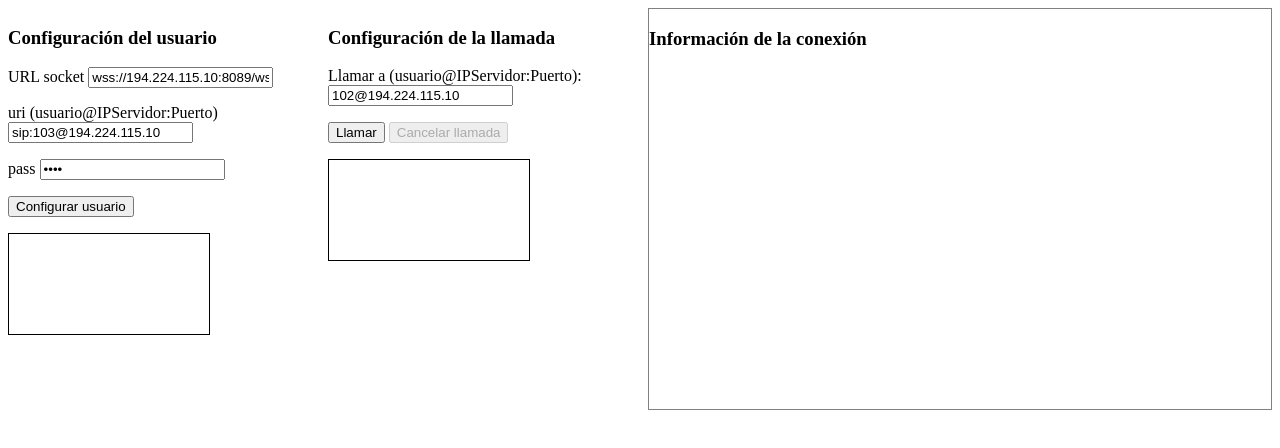
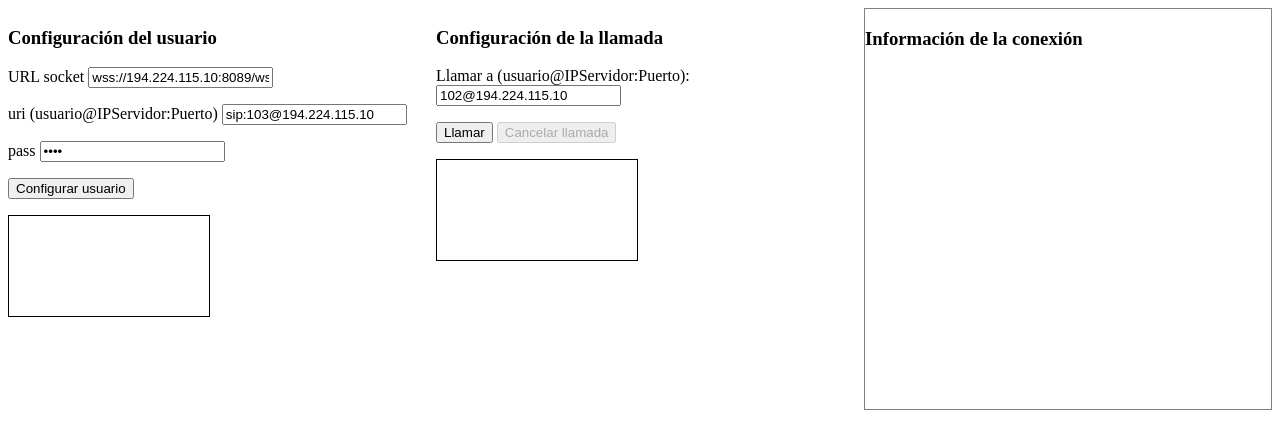
Before and after one commit to LMSGI-VJP/sip-webrtc-tele, a plain HTML site: page index.html in a window 1280 px wide. Drawn offline with Linux system fonts and the light colour scheme.

Commit message:
ajustado grid

```diff
--- a/css/style.css
+++ b/css/style.css
@@ -2,7 +2,7 @@
 .infoCall2 {
     display: grid;
     grid-gap: 20px;
-    grid-template-columns: 300px 300px 1fr;
+    grid-template-columns: repeat( auto-fit, minmax(250px, 1fr) );
 }
 
 video {
```
